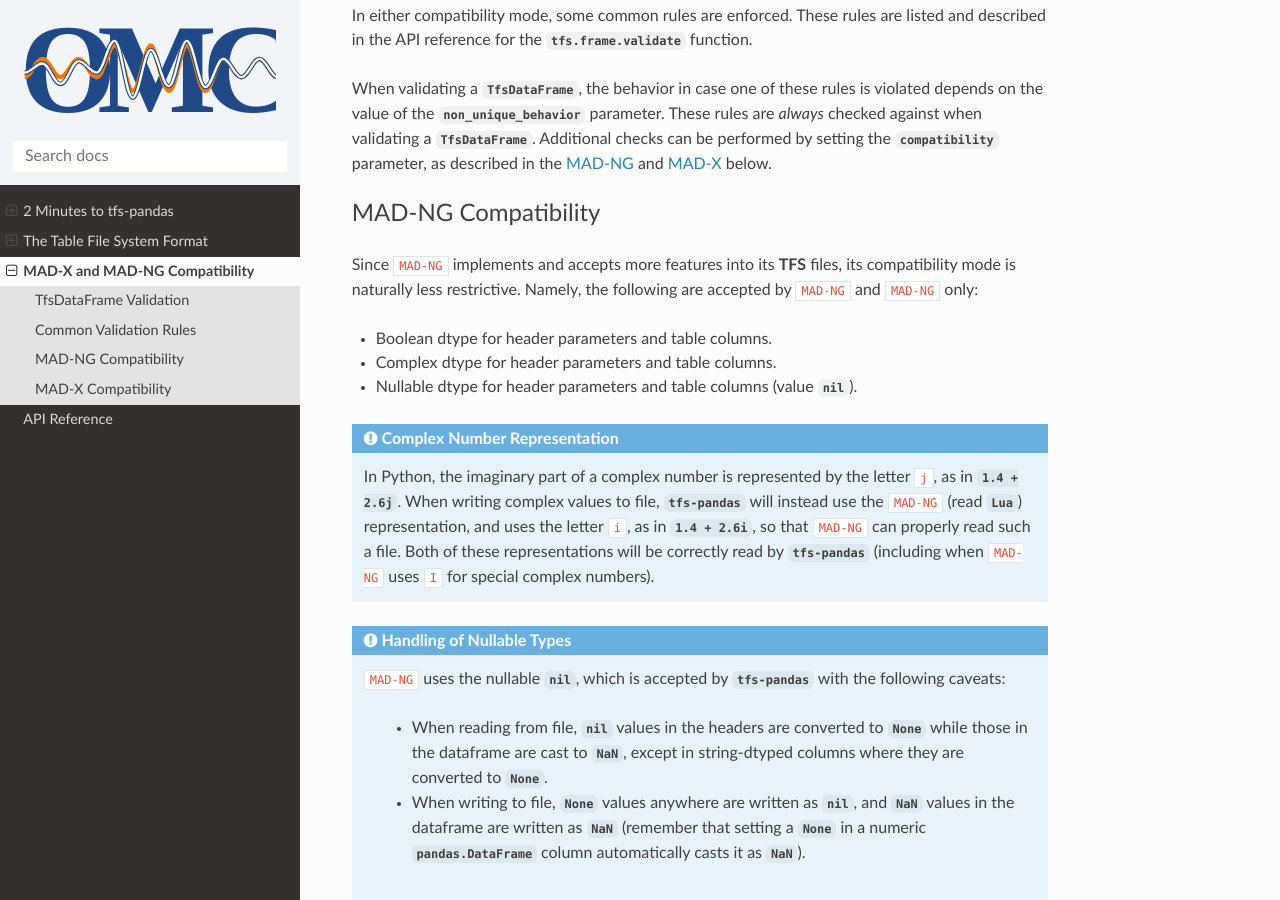
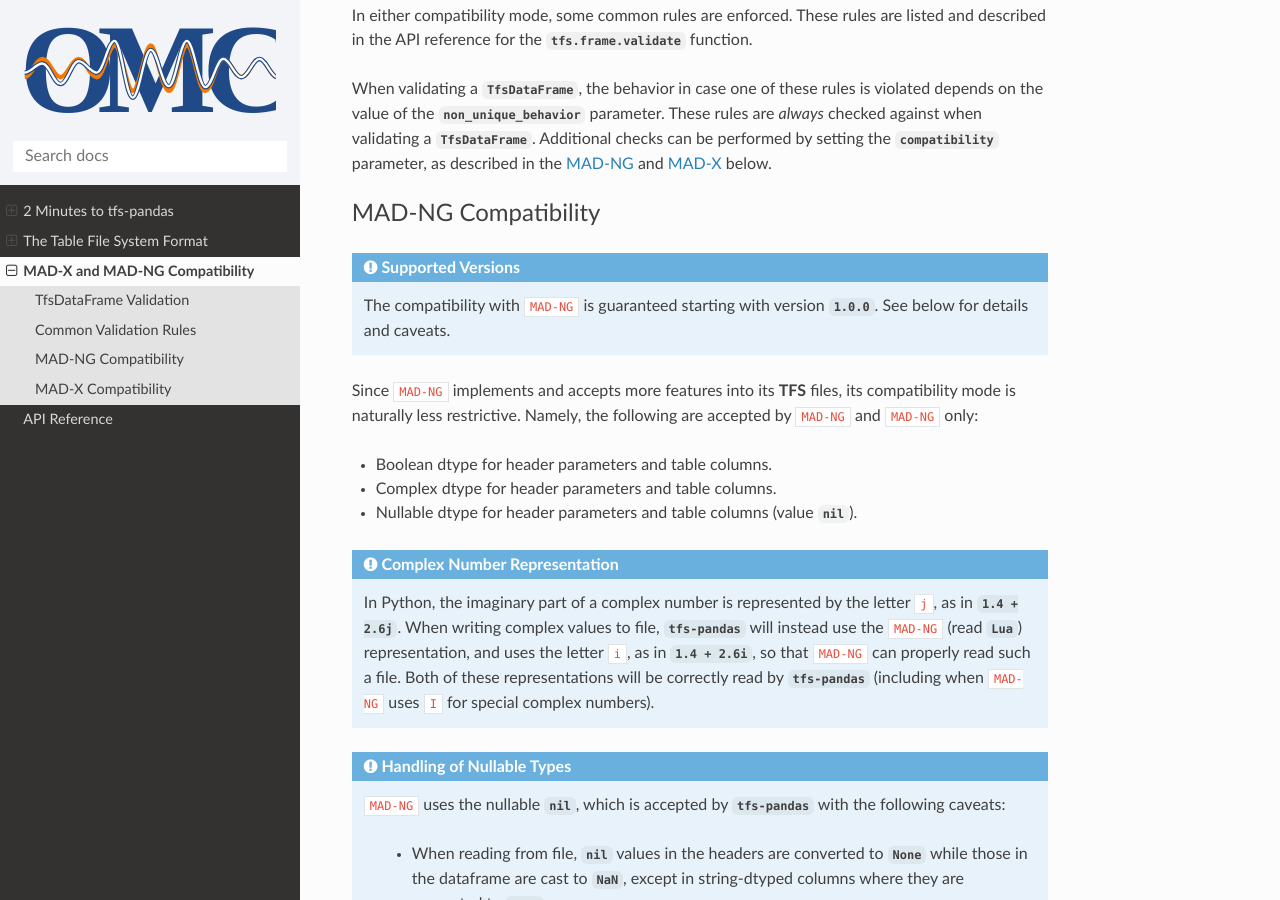
Before and after one commit to pylhc/tfs, a Sphinx documentation site: the page built from doc/compatibility.rst, in a window 1280 px wide and 900 px high, scrolled down 1126 px. Built offline with Sphinx 7.4.7 and the Read the Docs theme 3.1.0, drawn with Linux system fonts in a browser that asks for light colours.

Commit message:
specify minimum MADNG version for compatibility

```diff
--- a/doc/compatibility.rst
+++ b/doc/compatibility.rst
@@ -55,6 +55,11 @@ Additional checks can be performed by setting the `compatibility` parameter, as
 MAD-NG Compatibility
 --------------------
 
+.. admonition:: Supported Versions
+
+    The compatibility with ``MAD-NG`` is guaranteed starting with version `1.0.0`.
+    See below for details and caveats.
+
 Since ``MAD-NG`` implements and accepts more features into its **TFS** files, its compatibility mode is naturally less restrictive.
 Namely, the following are accepted by ``MAD-NG`` and ``MAD-NG`` only:
 
```
